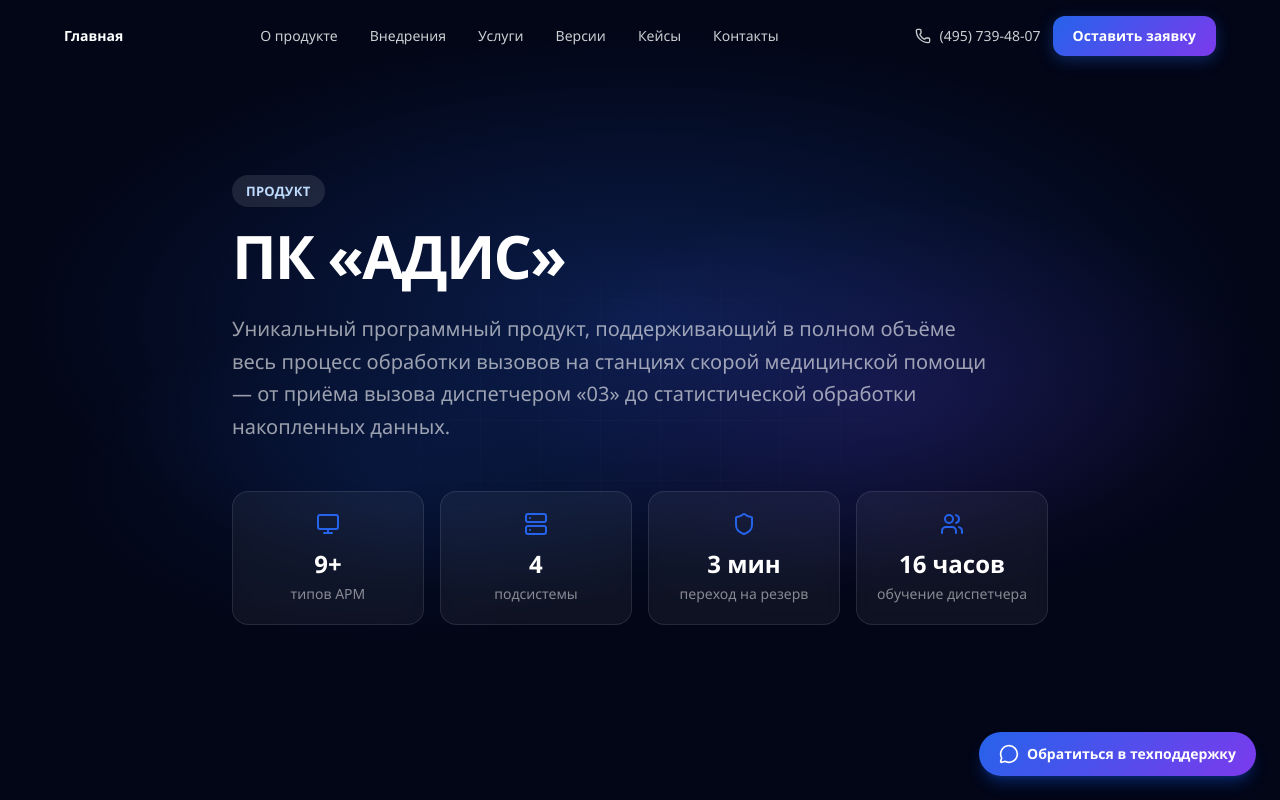
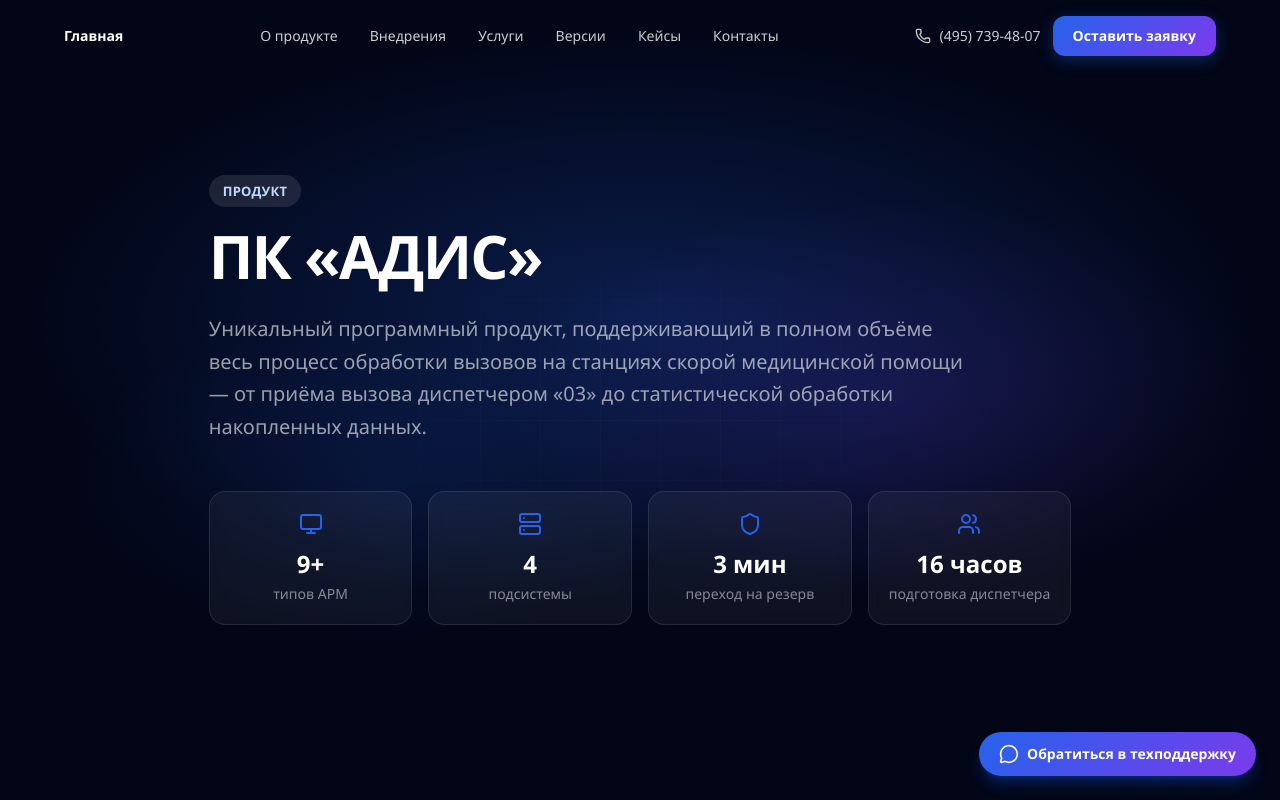
Before and after one commit to Bulka84/adis, a Next.js app: page /product in a window 1280 px wide. Shown: the top 800 px of the page. Built offline with nearby package versions, Linux system fonts and the light colour scheme.

Commit message:
Update dispatcher training wording

```diff
--- a/src/app/product/page.tsx
+++ b/src/app/product/page.tsx
@@ -47,7 +47,7 @@ export default function ProductPage() {
               { icon: Monitor, value: "9+", label: "типов АРМ" },
               { icon: Server, value: "4", label: "подсистемы" },
               { icon: Shield, value: "3 мин", label: "переход на резерв" },
-              { icon: Users, value: "16 часов", label: "обучение диспетчера" },
+              { icon: Users, value: "16 часов", label: "подготовка диспетчера" },
             ].map((item) => (
               <div key={item.label} className="bg-white/5 backdrop-blur-sm border border-white/10 rounded-2xl p-5 text-center">
                 <item.icon size={24} className="text-primary mx-auto mb-3" />
```
